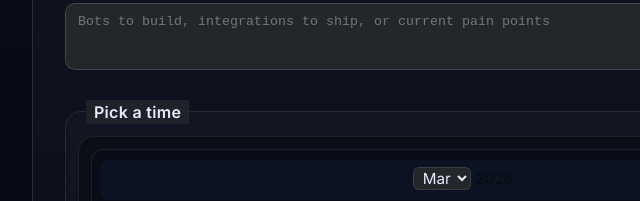
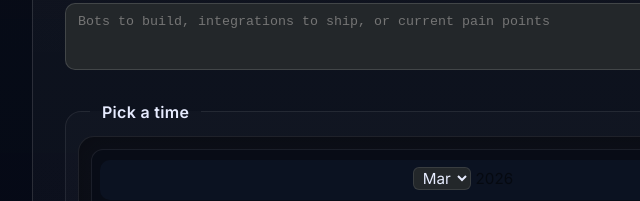
Before and after one commit to FreddyMertens/DIscordGeniusLandingPage, a website: page index.html in a window 1280 px wide. Shown: the part 4082-4283 px from the top of the page, 168-808 px from the left. Drawn offline with nearby package versions, Linux system fonts and the light colour scheme; no server answers; animation ran at ten frames a second.

Commit message:
Restore native fieldset border break island using display: table on legend

```diff
--- a/styles.css
+++ b/styles.css
@@ -1566,11 +1566,11 @@ textarea {
 }
 
 .booking-form__calendar legend {
-  padding: 0 8px;
-  margin-left: 8px;
+  padding: 0 12px;
+  margin-left: 12px;
   font-weight: 600;
   letter-spacing: .3px;
-  background: var(--dj-bg-900);
+  display: table;
 }
 
 .booking-form__actions {
```
